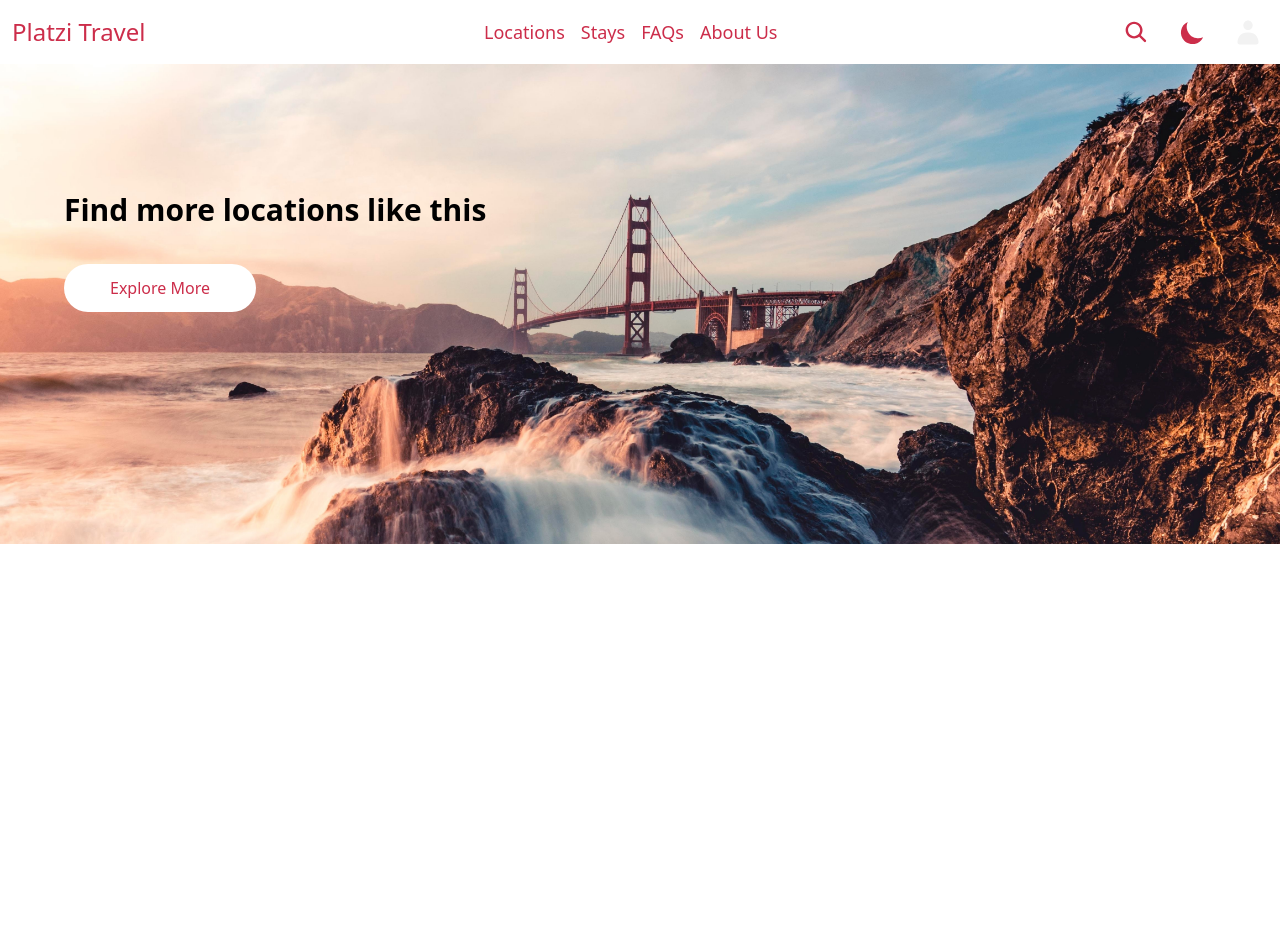
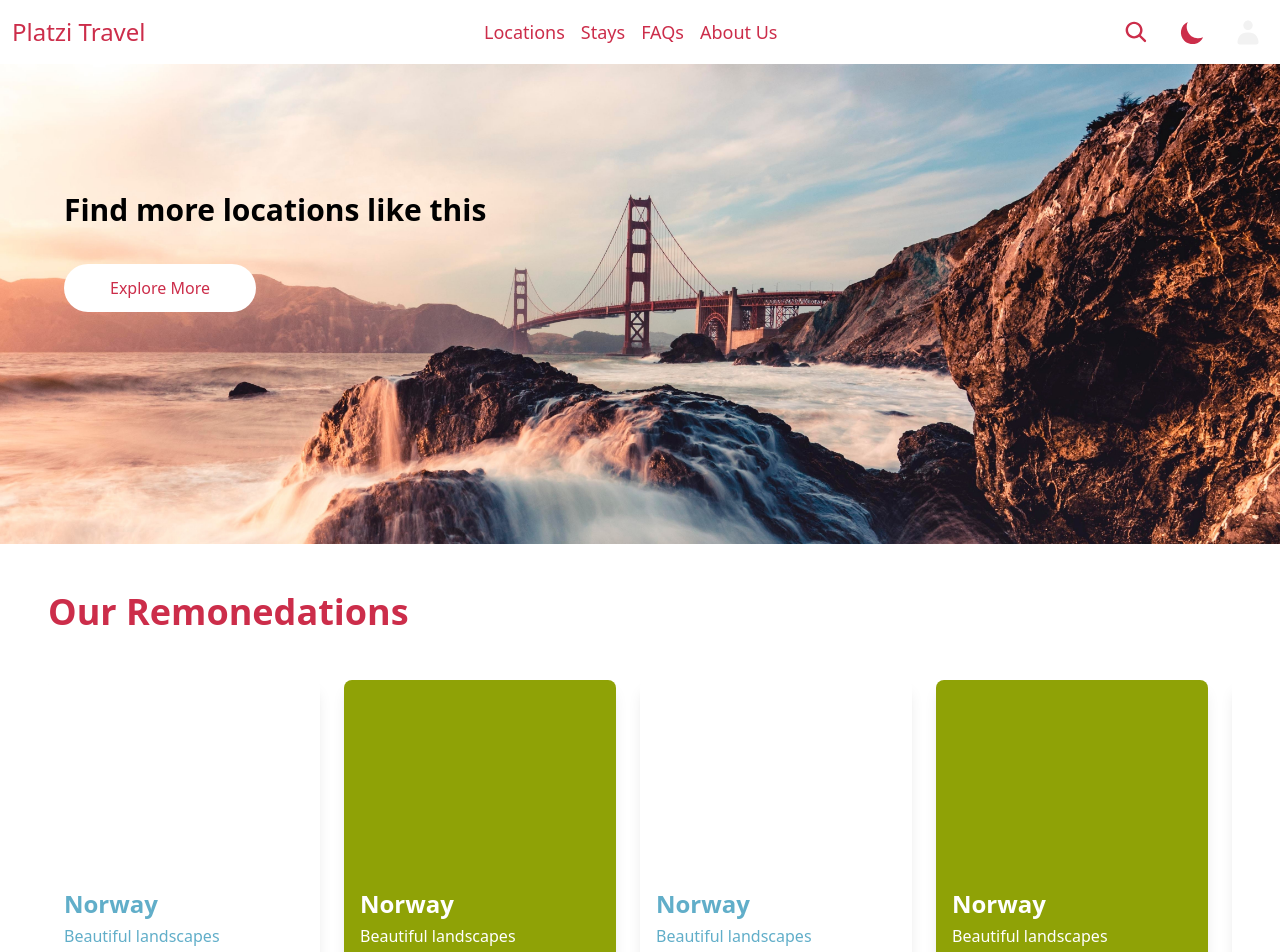
Before and after one commit to nestorrig/PLATZI-Tailwind-Basico, a React (Vite) app: page / in a window 1280 px wide. Shown: the top 952 px of the page. Before the commit the page ends 800 px from the top, so only its background shows below. Built offline with nearby package versions, Linux system fonts and the light colour scheme.

Commit message:
Add Scroll Cards

```diff
--- a/src/App.jsx
+++ b/src/App.jsx
@@ -2,6 +2,7 @@
 
 import Header from './components/Header'
 import Home from './components/Home'
+import ScrollCards from './components/ScrollCards'
 import './index.css'
 
 function App() {
@@ -10,6 +11,9 @@ function App() {
     <>
       <Header />
       <Home />
+      <main className='px-6 lg:px-12'>
+        <ScrollCards />
+      </main>
     </>
   )
 }
--- a/src/components/Home.jsx
+++ b/src/components/Home.jsx
@@ -6,9 +6,11 @@ const Home = () => {
             <h1 className="hidden md:block pt-32 text-black text-3xl font-bold">
                 Find more locations like this
             </h1>
-            <button className="w-48 h-12 bg-white text-primary font-medium text-base rounded-3xl absolute bottom-5 md:static md:mt-9">
-                Explore More
-            </button>
+            <div className="w-full md:w-48 flex justify-center h-12 absolute bottom-5 md:static md:mt-9">
+                <button className="w-48 h-12 bg-white text-primary font-medium text-base rounded-3xl">
+                    Explore More
+                </button>
+            </div>
         </section>
     )
 }
--- /dev/null
+++ b/src/components/ScrollCard.jsx
@@ -0,0 +1,13 @@
+/* eslint-disable react/prop-types */
+function ScrollCard({image, title, description}) {
+    return (
+        <div className="bg-white even:bg-secondary text-terciary even:text-white rounded-lg min-w-[160px] md:min-w-[272px] shadow-lg">
+            <div className={`bg-${image} bg-cover bg-center h-28 md:h-48 rounded-t-lg`}></div>
+            <div className="p-4 h-20 md:h-36">
+                <h3 className="text-sm md:text-2xl font-semibold mb-1">{title}</h3>
+                <p className="text-[9px] md:text-base">{description}</p>
+            </div>
+        </div>
+    )
+}
+export default ScrollCard;
--- /dev/null
+++ b/src/components/ScrollCards.jsx
@@ -0,0 +1,49 @@
+import ScrollCard from "./ScrollCard";
+
+function ScrollCards() {
+    return (
+        <>
+            <h2 className="Second-title">
+                Our Remonedations
+            </h2>
+            <div className="w-full items-center mt-6 overflow-x-auto overscroll-x-contain flex space-x-4 lg:space-x-6 scrollbar">
+                <ScrollCard
+                    image="norway"
+                    title="Norway"
+                    description="Beautiful landscapes"
+                />
+                <ScrollCard
+                    image="norway"
+                    title="Norway"
+                    description="Beautiful landscapes"
+                />
+                <ScrollCard
+                    image="norway"
+                    title="Norway"
+                    description="Beautiful landscapes"
+                />
+                <ScrollCard
+                    image="norway"
+                    title="Norway"
+                    description="Beautiful landscapes"
+                />
+                <ScrollCard
+                    image="norway"
+                    title="Norway"
+                    description="Beautiful landscapes"
+                />
+                <ScrollCard
+                    image="norway"
+                    title="Norway"
+                    description="Beautiful landscapes"
+                />
+                <ScrollCard
+                    image="norway"
+                    title="Norway"
+                    description="Beautiful landscapes"
+                />
+            </div>
+        </>
+    )
+}
+export default ScrollCards;
--- a/src/index.css
+++ b/src/index.css
@@ -1,3 +1,9 @@
 @tailwind base;
 @tailwind components;
 @tailwind utilities;
+
+@layer components {
+    .Second-title {
+        @apply text-2xl md:text-4xl my-7 md:my-12 font-semibold text-primary;
+    }
+}
```
